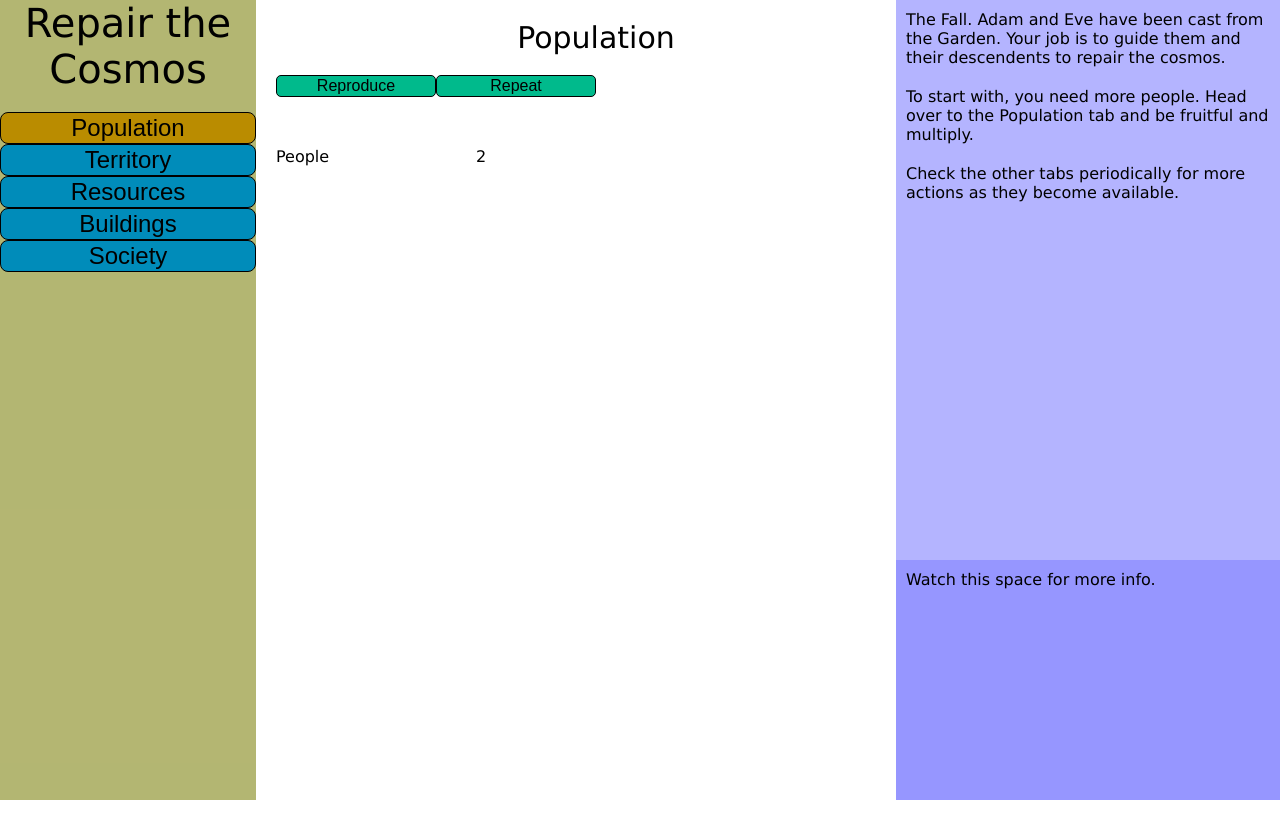
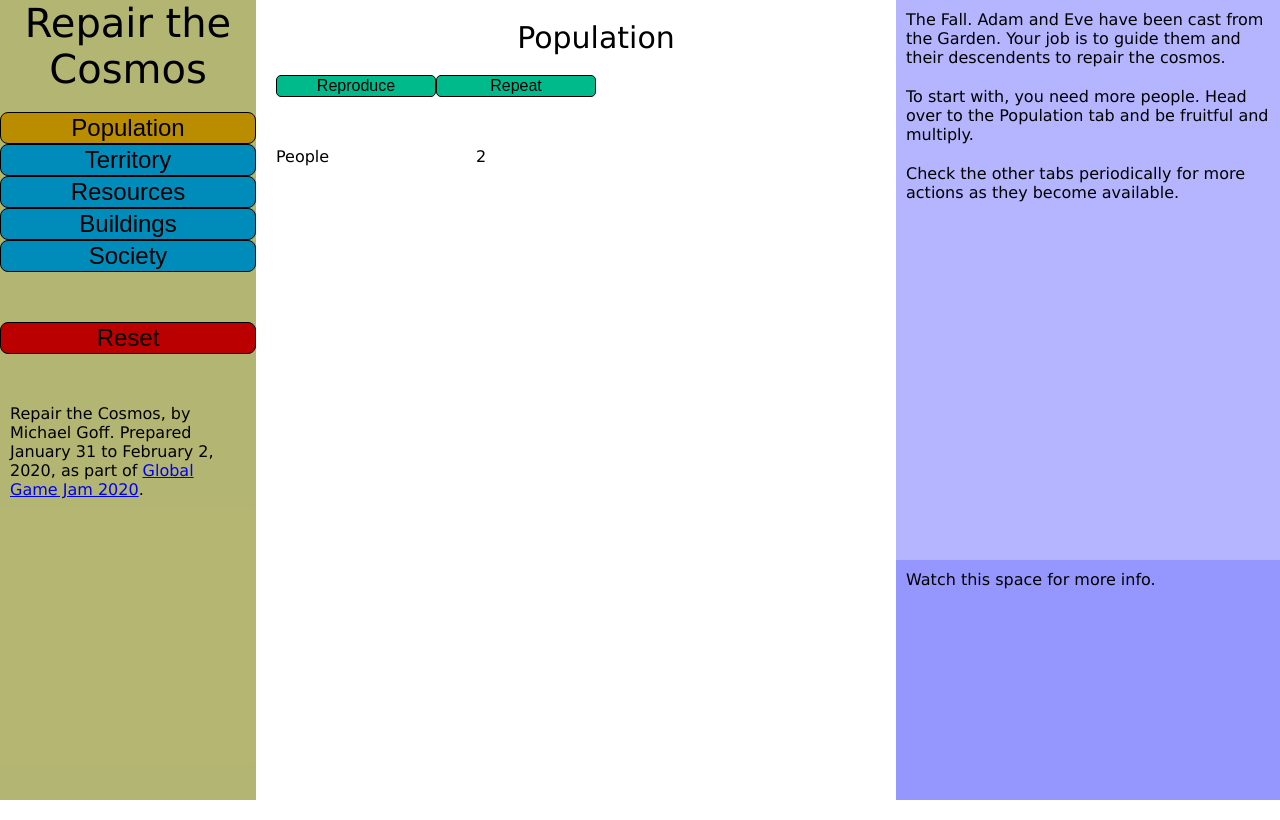
Before and after one commit to michael-k-goff/repair-the-cosmos, a React (Create React App) app: page / in a window 1280 px wide. Built offline with nearby package versions, Linux system fonts and the light colour scheme.

Commit message:
Saving, loading, and reseting

```diff
--- a/public/index.html
+++ b/public/index.html
@@ -24,7 +24,7 @@
       work correctly both with client-side routing and a non-root public URL.
       Learn how to configure a non-root public URL by running `npm run build`.
     -->
-    <title>React App</title>
+    <title>Repair the Cosmos</title>
   </head>
   <body>
     <noscript>You need to enable JavaScript to run this app.</noscript>
--- a/src/App.js
+++ b/src/App.js
@@ -1,4 +1,4 @@
-import React from 'react';
+import React, {useState} from 'react';
 import logo from './logo.svg';
 import './App.css';
 import MenuPane from './components/MenuPane';
@@ -7,7 +7,7 @@ import StoryPane from './components/StoryPane';
 import InfoPane from './components/InfoPane';
 import {useGameState} from './state_hook.js';
 import { useInterval } from './useInterval';
-import {updateActionProgress} from './gameLogic.js';
+import {updateActionProgress, gameSave, loadGame} from './gameLogic.js';
 
 function App() {
     const [pane, setPane,
@@ -16,6 +16,12 @@ function App() {
         hover, setHover,
         story, setStory
     ] = useGameState();
+    const [saveCycle, setSaveCycle] = useState(0);
+    const [justLoaded, setJustLoaded] = useState(1);
+    if (justLoaded) {
+        setJustLoaded(0);
+        loadGame(setResourceCount, setActionProgress, setStory, window);
+    }
     // Game loop
     const ms = 30; // milliseconds per interval.
     useInterval(()=> {
@@ -24,6 +30,11 @@ function App() {
             actionProgress, setActionProgress,
             story, setStory,
             ms);
+        const newSaveCycle = (saveCycle+1)%100;
+        setSaveCycle(newSaveCycle);
+        if (newSaveCycle == 0) {
+            gameSave(resourceCount, actionProgress, story, window);
+        }
     },ms);
     return (
         <div className="App">
@@ -31,6 +42,7 @@ function App() {
                 pane={pane} setPane={setPane}
                 resourceCount={resourceCount} setResourceCount={setResourceCount}
                 hover={hover} setHover={setHover}
+                setStory={setStory} setActionProgress={setActionProgress}
             />
             <ResourcePane
                 pane={pane}
--- a/src/components/MenuPane.js
+++ b/src/components/MenuPane.js
@@ -1,9 +1,18 @@
 import React, {useState} from 'react';
-import {StyledMenuPane, StyledPaneButton, StyledMenuHeader} from './styles/StyledMenuPane';
+import {StyledMenuPane, StyledPaneButton, StyledMenuHeader, StyledMenuGap, StyledResetButton, StyledGameInfo} from './styles/StyledMenuPane';
 import {resource_panes} from '../assets.js';
-import {useGameState} from '../state_hook.js';
+import {gameReset} from '../gameLogic.js';
 
-const MenuPane = ({pane, setPane, resourceCount, setResourceCount, hover, setHover}) => {
+const MenuPane = ({pane, setPane, resourceCount, setResourceCount, hover, setHover, setStory, setActionProgress}) => {
+    const [resetClicks, setResetClicks] = useState([1,1,1,1]);
+    const handleResetClick = () => {
+        let d = new Date();
+        let newResetClicks = [resetClicks[1],resetClicks[2],resetClicks[3],d.getTime()];
+        setResetClicks(newResetClicks);
+        if (newResetClicks[3] < newResetClicks[0] + 2000) {
+            gameReset(setResourceCount, setActionProgress, setStory, setHover);
+        }
+    }
     return (
         <StyledMenuPane>
             <StyledMenuHeader>
@@ -19,6 +28,17 @@ const MenuPane = ({pane, setPane, resourceCount, setResourceCount, hover, setHov
                     {r[0]}
                 </StyledPaneButton>
             )}
+            <StyledMenuGap />
+            <StyledResetButton
+                onClick={handleResetClick}
+                onMouseOver={()=>setHover("Reset everything. Click four times quickly to make sure you really mean it.")}
+            >
+                Reset
+            </StyledResetButton>
+            <StyledMenuGap />
+            <StyledGameInfo>
+                Repair the Cosmos, by Michael Goff. Prepared January 31 to February 2, 2020, as part of <a href="https://globalgamejam.org/">Global Game Jam 2020</a>.
+            </StyledGameInfo>
         </StyledMenuPane>
     )
 }
--- a/src/components/styles/StyledMenuPane.js
+++ b/src/components/styles/StyledMenuPane.js
@@ -23,8 +23,31 @@ export const StyledPaneButton = styled.button`
     }
 `;
 
+export const StyledResetButton = styled.button`
+    font-size: 24px;
+    display: block;
+    width: 100%;
+    background-color: ${props => props.current_pane ? "#BA8C00" : "#BA0000"};
+    border: 1px solid black;
+    border-radius: 8px;
+    -webkit-transition-duration: 0.2s; /* Safari */
+    transition-duration: 0.2s;
+    &:hover {
+        background-color: #e7e7e7;
+    }
+`;
+
 export const StyledMenuHeader = styled.div`
     text-align: center;
     font-size: 40px;
     margin-bottom: 20px;
 `;
+
+export const StyledMenuGap = styled.div`
+    height:50px;
+`
+
+export const StyledGameInfo = styled.p`
+    padding-left:10px;
+    padding-right:10px;
+`
--- a/src/gameLogic.js
+++ b/src/gameLogic.js
@@ -1,6 +1,7 @@
 // Game logic goes here.
 
-import {actionEffectWrapper} from './assets.js';
+import {actionEffectWrapper, actions} from './assets.js';
+import {init_resource_count, init_story, init_hover} from './state_hook.js';
 
 export const updateActionProgress = (resourceCount, setResourceCount,
                     actionProgress, setActionProgress, story, setStory, ms) => {
@@ -38,3 +39,40 @@ export const cancelActionProgress = (name, actionProgress, setActionProgress) =>
     }
     setActionProgress(newActionProgress);
 }
+
+export const gameReset = (setResourceCount, setActionProgress, setStory, setHover) => {
+    setActionProgress({});
+    setResourceCount(init_resource_count);
+    setStory(init_story);
+    setHover(init_hover);
+}
+
+export const gameSave = (resourceCount, actionProgress, story, window) => {
+    window.localStorage.setItem("resourceCount",JSON.stringify(resourceCount));
+    window.localStorage.setItem("actionProgress",JSON.stringify(actionProgress));
+    window.localStorage.setItem("story",JSON.stringify(story));
+}
+
+export const loadGame = (setResourceCount, setActionProgress, setStory, window) => {
+    let rC = window.localStorage.getItem("resourceCount");
+    if (rC) {
+        setResourceCount(JSON.parse(rC));
+    }
+    let aP = window.localStorage.getItem("actionProgress");
+    // This is a bit of a mess. Probably want a system where the actions are readily identified by keys.
+    if (aP) {
+        aP = JSON.parse(aP);
+        for (var key in aP) {
+            for (let i=0; i<actions.length; i++) {
+                if (aP[key]["action"]["name"]==actions[i]["name"]) {
+                    aP[key]["action"] = actions[i];
+                }
+            }
+        }
+        setActionProgress(aP);
+    }
+    let s = window.localStorage.getItem("story");
+    if (s) {
+        setStory(JSON.parse(s));
+    }
+}
--- a/src/state_hook.js
+++ b/src/state_hook.js
@@ -5,12 +5,21 @@ import {resource_panes, resources} from './assets.js';
 import {useState} from 'react';
 
 // Initialize resources
-let init_resource_count = {};
+export let init_resource_count = {};
 for (var key in resources) {
     init_resource_count[resources[key][0]] = 0;
 }
 init_resource_count["People"] = 2; // Adam and Eve
 init_resource_count["Garden of Eden"] = 1;
+
+// Initialize other stuff
+export const init_story = [
+    "The Fall. Adam and Eve have been cast from the Garden. Your job is to guide them and their descendents to repair the cosmos.",
+    "To start with, you need more people. Head over to the Population tab and be fruitful and multiply.",
+    "Check the other tabs periodically for more actions as they become available."
+]
+
+export const init_hover = "Watch this space for more info.";
 
 export const useGameState = () => {
     // Currently displayed pane
@@ -23,16 +32,10 @@ export const useGameState = () => {
     const [actionProgress, setActionProgress] = useState({});
 
     // What is currently being overed over for the info box
-    const [hover, setHover] = useState("Watch this space for more info.");
+    const [hover, setHover] = useState(init_hover);
 
     // Current story
-    const [story, setStory] = useState(
-        [
-            "The Fall. Adam and Eve have been cast from the Garden. Your job is to guide them and their descendents to repair the cosmos.",
-            "To start with, you need more people. Head over to the Population tab and be fruitful and multiply.",
-            "Check the other tabs periodically for more actions as they become available."
-        ]
-    )
+    const [story, setStory] = useState(init_story)
 
     return [pane, setPane,
         resourceCount, setResourceCount,
```
